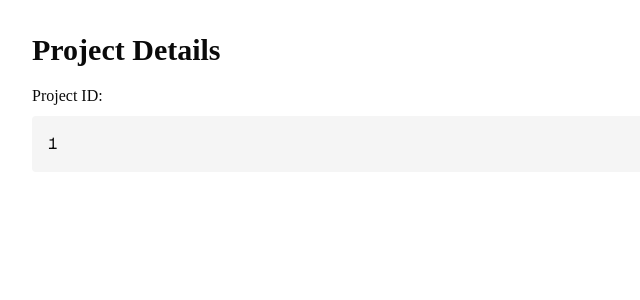
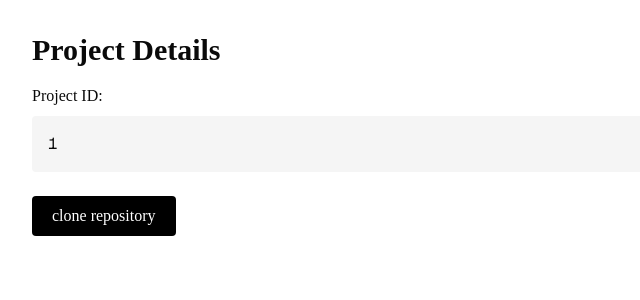
Before and after one commit to Ansh1234-lang/SpiderForge-AI-Assistant, a Next.js app in the folder apps/web/: page /project/1 in a window 1280 px wide. Shown: the top 300 px of the page, without its empty margins (0-640 px from the left). Built offline with nearby package versions, Linux system fonts and the light colour scheme; no server answers.

Commit message:
feat: implement project cloning functionality with UI integration

```diff
--- a/apps/web/app/project/[projectId]/page.tsx
+++ b/apps/web/app/project/[projectId]/page.tsx
@@ -1,14 +1,36 @@
 "use client"
 
 import { useParams } from "next/navigation"
+import { useCloneProject } from "@/hooks/useCloneProject"
 
-export default function ProjectPage(){
+export default function ProjectPage() {
     const params = useParams()
+    const projectId = params.projectId as string
+    const cloneMutation = useCloneProject();
+
+    const handleClone = () => {
+        cloneMutation.mutate(projectId, {
+            onSuccess: (data) => {
+                console.log(data);
+                alert("Repository cloned Successfull")
+            },
+            onError: (e) => {
+                console.error(e)
+                alert("Clone Failed")
+            }
+        })
+    }
     return (
         <div className="p-8">
             <h1 className="text-3xl font-bold">Project Details</h1>
             <p className="mt-4">Project ID:</p>
             <pre className="mt-2 rounded bg-muted p-4">{params.projectId}</pre>
+            <button
+                onClick={handleClone}
+                disabled={cloneMutation.isPending}
+                className="mt-6 rounded bg-black px-5 py-2 text-white">
+                {cloneMutation.isPending ? "cloning...." : "clone repository"}
+            </button>
         </div>
     )
 }
--- /dev/null
+++ b/apps/web/hooks/useCloneProject.ts
@@ -0,0 +1,9 @@
+import {useMutation} from "@tanstack/react-query";
+import { ProjectService } from "@/services/project.service";
+
+export function useCloneProject(){
+    return useMutation({
+        mutationFn:(projectId:string)=>
+            ProjectService.cloneProject(projectId)
+    })
+}
--- a/apps/web/services/project.service.ts
+++ b/apps/web/services/project.service.ts
@@ -14,5 +14,13 @@ export const ProjectService = {
     async createProject(data:CreateProjectDto){
         const response = await api.post("/projects",data)
         return response.data
-    }
+    },
+    async cloneProject(projectId:string){
+        const response= await api.post(
+            `/projects/${projectId}/clone`
+        )
+        return response.data;
+    },
+
+
 };
```
